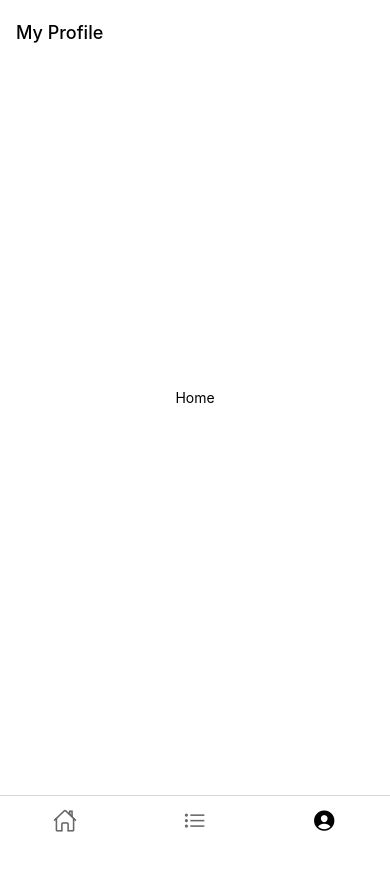
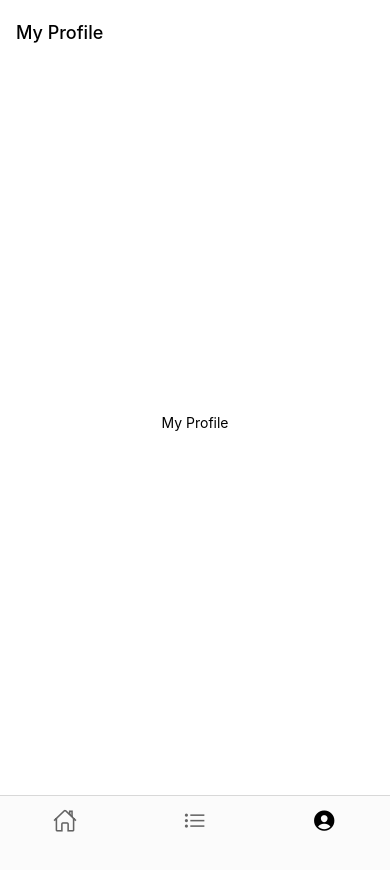
Before and after one commit to leozhvng23/BrewLogger-Frontend, a React Native app: screen /ProfileNav in a window 390 px wide. Shown: the top 870 px of the page. Before the commit the page ends 844 px from the top, so only its background shows below. Built offline with nearby package versions, Linux system fonts and the light colour scheme.

Commit message:
updated bottom tab nav

```diff
--- a/components/Navigation/MainNavigator.js
+++ b/components/Navigation/MainNavigator.js
@@ -1,11 +1,12 @@
 import { Text, View, StyleSheet } from "react-native";
-import { createBottomTabNavigator } from "@react-navigation/bottom-tabs";
+import { createBottomTabNavigator, useBottomTabBarHeight } from "@react-navigation/bottom-tabs";
 import { Ionicons } from "@expo/vector-icons";
 
 import "react-native-gesture-handler";
 import {RecipesNavigator} from "./RecipesNavigator";
 import { HomeNavigator } from "./HomeNavigator";
 import { ProfileNavigator } from "./ProfileNavigator";
+import {BlurView} from 'expo-blur'
 
 const Tab = createBottomTabNavigator();
 
@@ -32,6 +33,8 @@ const MainNavigator = () => {
 				tabBarInactiveTintColor: "rgba(0,0,0,0.6)",
 				headerShown: false,
 				tabBarShowLabel: false,
+                tabBarBackground: () => <BlurView intensity={80} tint="light" style={{padding: 50}}/>,
+                tabBarStyle: {position: "absolute"}
 			})}
 		>
 			<Tab.Screen name="HomeNav" component={HomeNavigator} />
--- a/components/Navigation/ProfileNavigator.js
+++ b/components/Navigation/ProfileNavigator.js
@@ -1,7 +1,7 @@
 import "react-native-gesture-handler";
 
 import StackNavigator from "./StackNavigator";
-import ProfileScreen from "../../screens/HomeScreen";
+import ProfileScreen from "../../screens/ProfileScreen";
 
 
 const profileStack = [
--- a/components/Navigation/StackNavigator.js
+++ b/components/Navigation/StackNavigator.js
@@ -1,5 +1,6 @@
 import { StyleSheet } from "react-native";
 import { createNativeStackNavigator } from "@react-navigation/native-stack";
+import { useBottomTabBarHeight } from "@react-navigation/bottom-tabs";
 
 const Stack = createNativeStackNavigator();
 
@@ -14,7 +15,7 @@ const StackNavigator = ({ navigationList, id }) => {
 				headerBlurEffect: true,
 				headerTitleStyle: {},
 				headerTintColor: "black",
-				contentStyle: { backgroundColor: "rgb(255,255,255)" },
+				contentStyle: { backgroundColor: "rgb(255,255,255)"},
 			}}
 			id={id}
 		>
--- a/components/RecipesList/RecipeList.js
+++ b/components/RecipesList/RecipeList.js
@@ -29,7 +29,7 @@ const RecipeList = ({items}) => {
 				keyExtractor={(item) => item.id}
 				renderItem={renderRecipe}
 				scrollsToTop
-				contentContainerStyle={{ paddingTop: headerHeight, paddingBottom: 50, paddingHorizontal: "3%"}}
+				contentContainerStyle={{ paddingTop: headerHeight, paddingBottom: 100, paddingHorizontal: "3%"}}
 			/>
 		</View>
 	);
--- a/package.json
+++ b/package.json
@@ -26,7 +26,8 @@
     "react-native-safe-area-context": "4.2.4",
     "react-native-screens": "~3.11.1",
     "react-native-web": "0.17.7",
-    "react-redux": "^8.0.2"
+    "react-redux": "^8.0.2",
+    "expo-blur": "~11.1.0"
   },
   "devDependencies": {
     "@babel/core": "^7.12.9"
```
Also changed, not shown: 1 other file (tests, documents, lock files or other folders).
